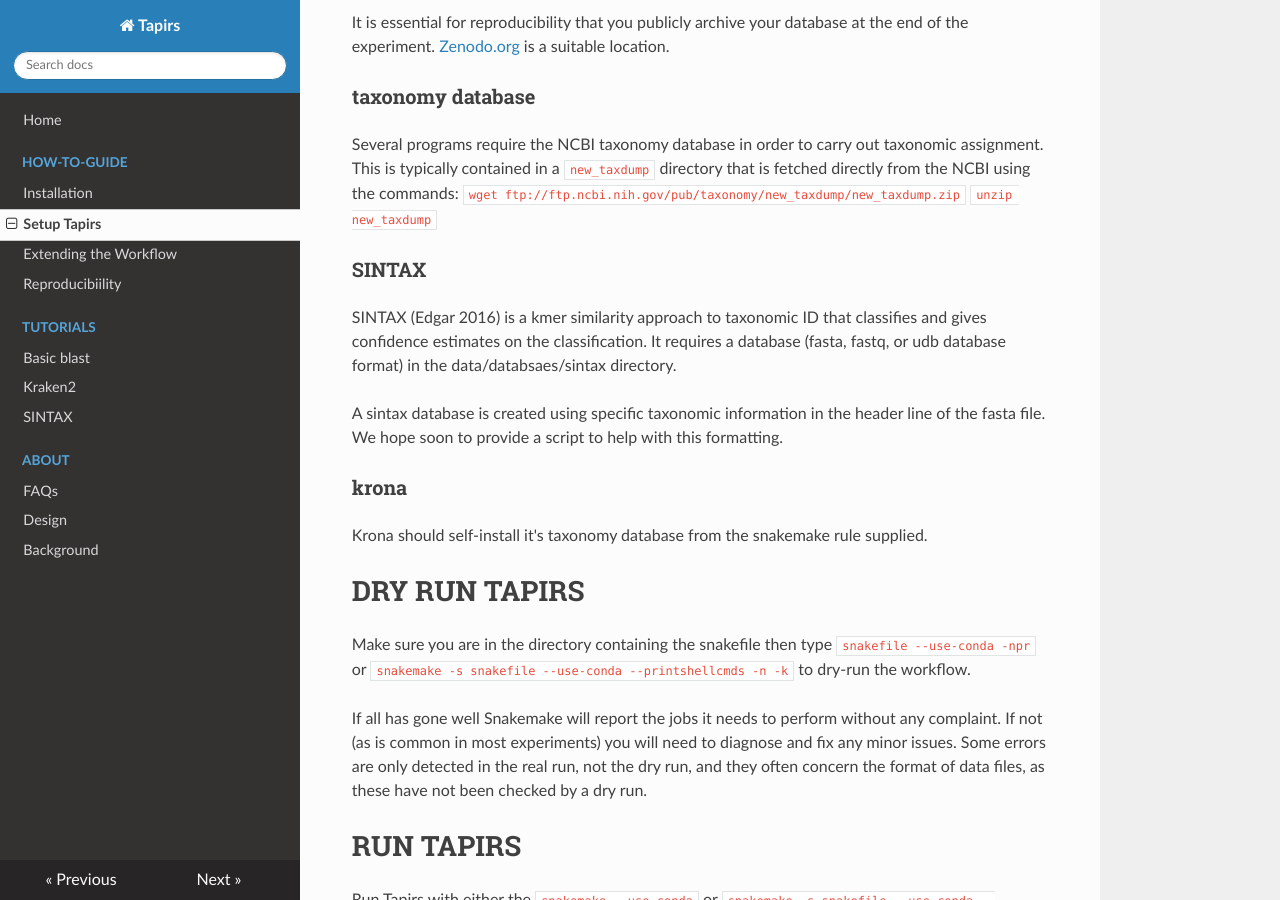
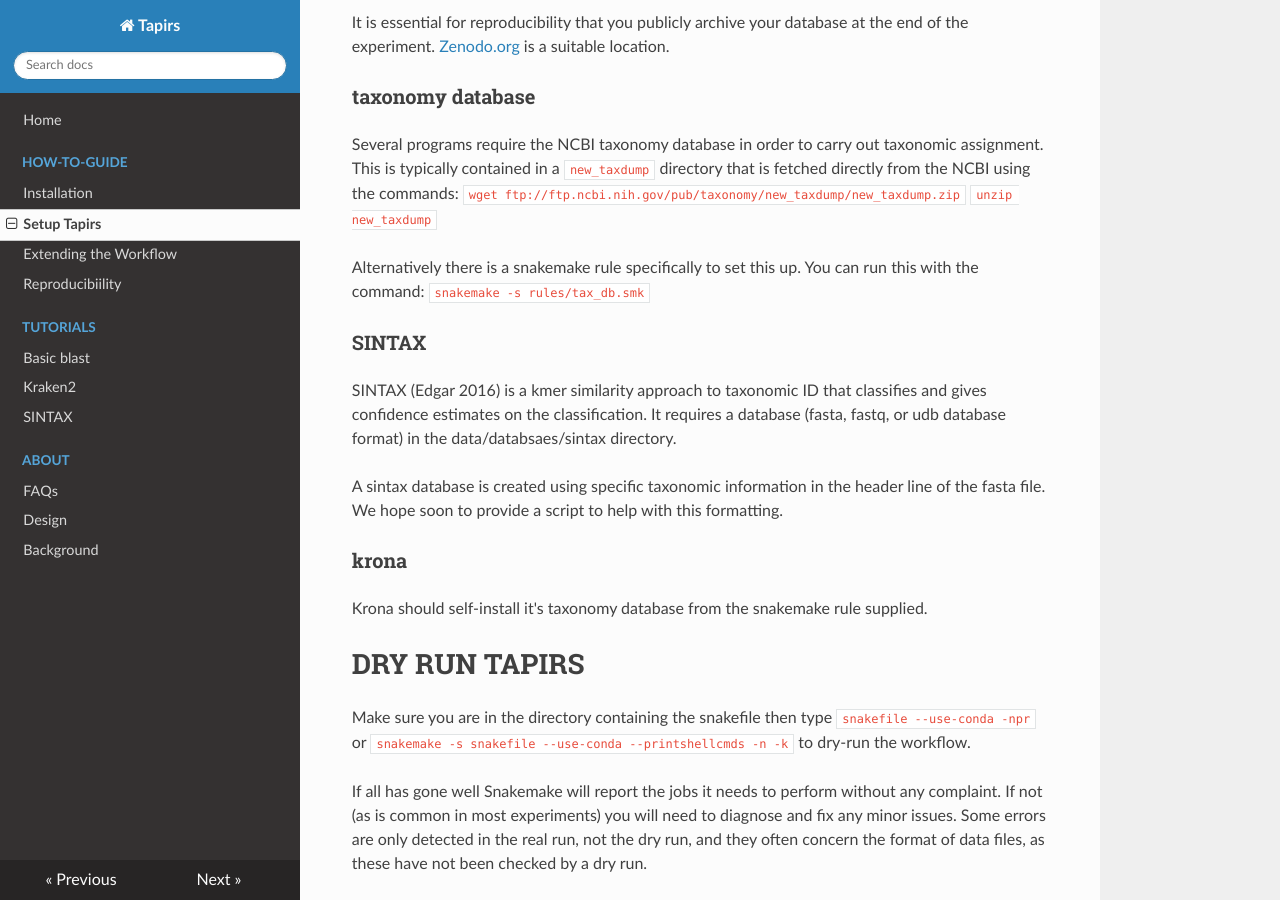
Before and after one commit to EvoHull/Tapirs, an MkDocs documentation site: the page built from docs/How-To-Guide/setup.md, in a window 1280 px wide and 900 px high, scrolled down 3298 px. Built offline with MkDocs 1.6.1, drawn with Linux system fonts in a browser that asks for light colours; nearby versions of some CDN libraries.

Commit message:
Update setup.md

```diff
--- a/docs/How-To-Guide/setup.md
+++ b/docs/How-To-Guide/setup.md
@@ -90,6 +90,9 @@ Several programs require the NCBI taxonomy database in order to carry out taxono
 `wget ftp://ftp.ncbi.nih.gov/pub/taxonomy/new_taxdump/new_taxdump.zip`
 `unzip new_taxdump`
 
+Alternatively there is a snakemake rule specifically to set this up. You can run this with the command:
+`snakemake -s rules/tax_db.smk`
+
 ### SINTAX
 SINTAX (Edgar 2016) is a kmer similarity approach to taxonomic ID that classifies and gives confidence estimates on the classification. It requires a database (fasta, fastq, or udb database format) in the data/databsaes/sintax directory.
 
```
